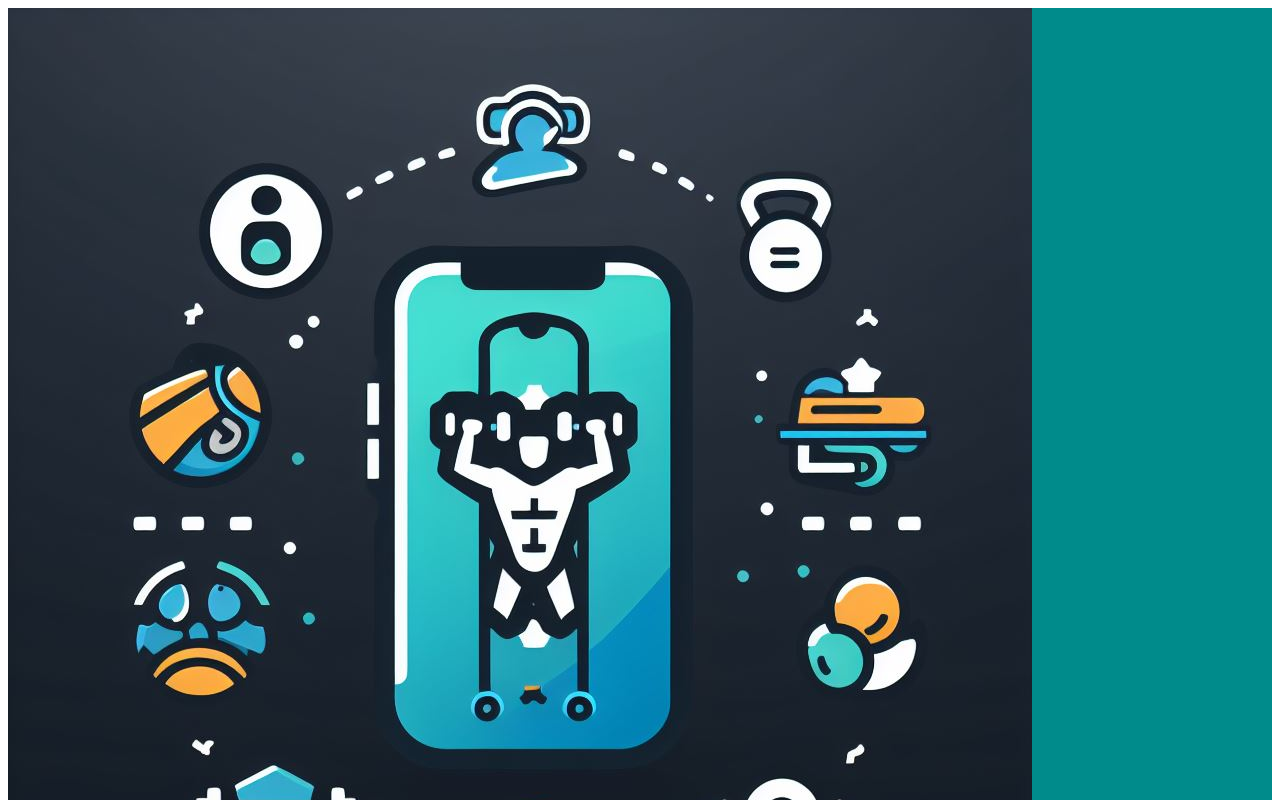
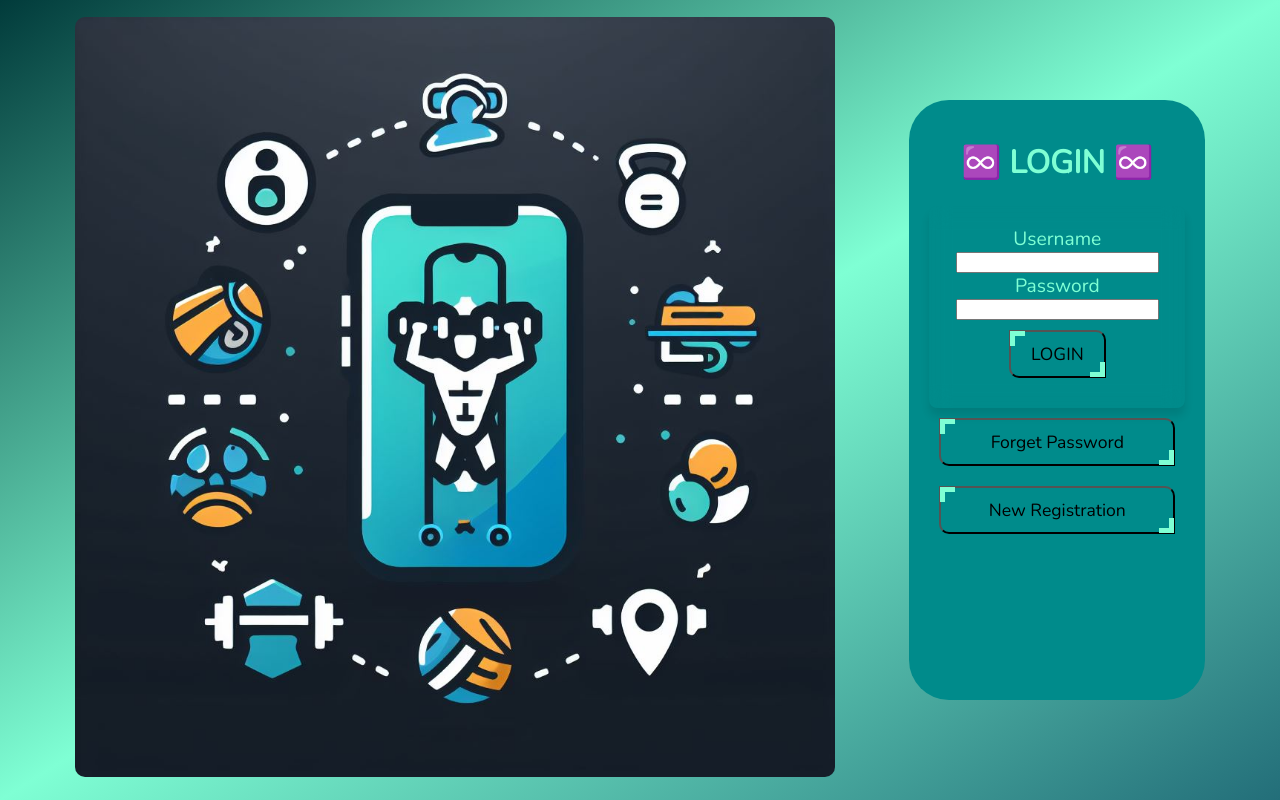
Before and after one commit to SusannaBH/SigmaGym, a React (Vite) app: page / in a window 1280 px wide. Shown: the top 800 px of the page. Built offline with nearby package versions, Linux system fonts and the light colour scheme.

Commit message:
FE_Susana_1_12_23: front de inicio terminado

```diff
--- a/index.html
+++ b/index.html
@@ -6,6 +6,13 @@
     <meta name="viewport" content="width=device-width, initial-scale=1.0" />
     <title>SigmaGym</title>
     <link rel="icon" href="/src/assets/icon.png" type="image/png">
+    <style>
+      @import url('https://fonts.googleapis.com/css2?family=Nunito:wght@300&display=swap');
+      body{
+        margin: 0;
+        font-family: 'Nunito', sans-serif;
+      }
+    </style>
   </head>
   <body>
     <div id="root">
--- a/src/components/login/ButtonsInicio.tsx
+++ b/src/components/login/ButtonsInicio.tsx
@@ -1,4 +1,4 @@
-
+import styles from './styles.module.css'
 
 interface MyComponentProps {
   textButton: string;
@@ -6,8 +6,8 @@ interface MyComponentProps {
 
 export default function ButtonsInicio(props: MyComponentProps) {
   return (
-    <div className="buttons">
-    <button className='buttonsInicio'>{props.textButton}</button>
+    <div className={styles.buttons}>
+    <button className={styles.button}>{props.textButton}</button>
   </div>
   )
 }
--- a/src/components/login/ImageInicio.tsx
+++ b/src/components/login/ImageInicio.tsx
@@ -1,9 +1,10 @@
 import Foto from "/src/assets/INICIO.jpeg"
+import styles from './styles.module.css'
 
 export default function Image() {
   return (
-    <div className="imageInicio">
-      <img src={Foto} alt="inicio"/>
+    <div>
+      <img src={Foto} alt="inicio" className={styles.imageInicio}/>
       </div>
   )
 }
--- a/src/components/login/Inicio.tsx
+++ b/src/components/login/Inicio.tsx
@@ -1,4 +1,3 @@
-
 import Login from './Login'
 import ImageInicio from './ImageInicio'
 import styles from './styles.module.css'
@@ -7,8 +6,8 @@ export default function Inicio() {
 
   return (
     <div className={styles.inicio}>
-        <ImageInicio />
-        <Login />
+      <div><ImageInicio /></div>
+      <div><Login /></div>
     </div>
   )
 }
--- a/src/components/login/Login.tsx
+++ b/src/components/login/Login.tsx
@@ -1,9 +1,10 @@
 import LoginForm from './LoginForm'
 import ButtonsInicio from './ButtonsInicio'
+import styles from './styles.module.css'
 
 export default function Login() {
   return (
-    <div className='login'>
+    <div className={styles.Login}>
         <LoginForm/>
         <ButtonsInicio textButton="Forget Password" />
         <ButtonsInicio textButton="New Registration" />
--- a/src/components/login/LoginForm.tsx
+++ b/src/components/login/LoginForm.tsx
@@ -1,5 +1,5 @@
 import { ChangeEvent, MouseEvent, useState } from "react"
-
+import styles from './styles.module.css'
 
 export default function LoginForm() {
 
@@ -22,10 +22,13 @@ export default function LoginForm() {
 
   return (
     <div>
-      <form className="formInicio">
-        <label>Username:<input type="text" className="username" value={username} onChange={(e) => handleUsername(e)}/></label>
-        <label>Password:<input type="password" className="password" value={password} onChange={(e) => handlePassword(e)}/></label>
-        <button type="submit" className="submit" onClick={(e) => handleSubmit(e)}>LOGIN</button>
+      <h1>♾️ LOGIN ♾️</h1>
+      <form className={styles.form}>
+        <label>Username</label>
+        <input type="text" className="username" value={username} onChange={(e) => handleUsername(e)}/>
+        <label>Password</label>
+        <input type="password" className="password" value={password} onChange={(e) => handlePassword(e)}/>
+        <button type="submit" className={styles.button} onClick={(e) => handleSubmit(e)}>LOGIN</button>
       </form>
     </div>
   )
--- a/src/components/login/styles.module.css
+++ b/src/components/login/styles.module.css
@@ -1,3 +1,85 @@
+@import url('https://fonts.googleapis.com/css2?family=Nunito:wght@300&display=swap');
+
+.button{
+  margin: 10px;
+  font-family: 'Nunito', sans-serif;
+  color: black;
+  cursor:pointer;
+  position:relative;
+  padding:10px 20px;
+  background: transparent;
+  font-size:1.1rem;
+  border-top-right-radius:10px;
+  border-bottom-left-radius:10px;
+  transition:all 1s;
+  &:after,&:before{
+    content:" ";
+    width:10px;
+    height:10px;
+    position:absolute;
+    transition:all 1s;
+  }
+  &:after{
+    top:-1px;
+    left:-1px;
+    border-top:5px solid aquamarine;
+    border-left:5px solid aquamarine;
+  }
+  &:before{
+    bottom:-1px;
+    right:-1px;
+    border-bottom:5px solid aquamarine;
+    border-right:5px solid aquamarine;
+  }
+  &:hover{
+    &:before,&:after{
+      width:100%;
+      height:100%;
+    }
+  }
+}
+
+.buttons{
+  display: flex;
+  flex-direction: column;
+  justify-content: space-between;
+}
+
 .inicio{
-    background-color: darkcyan;
+  position: relative;
+  background: linear-gradient(to bottom right,  rgb(1, 59, 59),aquamarine, #236e79 );
+  height: 100vh;
+  display: flex;
+  justify-content: space-evenly;
+  align-items: center;
 }
+
+.imageInicio{
+  height: 95vh;
+  border-radius: 10px;
+}
+
+.Login {
+  color: aquamarine;
+  width: 20vw;
+  height: 70vh;
+  padding: 20px;
+  background-color: darkcyan;
+  border-radius: 40px;
+  text-align: center;
+}
+
+.form {
+  font-size: 1.2rem;
+  display: flex;
+  flex-direction: column;
+  align-items: center;
+  padding: 20px;
+  border-radius: 8px;
+  box-shadow: 0 8px 8px rgba(0, 0, 0, 0.1);
+  backdrop-filter: blur(10px);
+}
+
+input{
+  width: 90%;
+}
```
